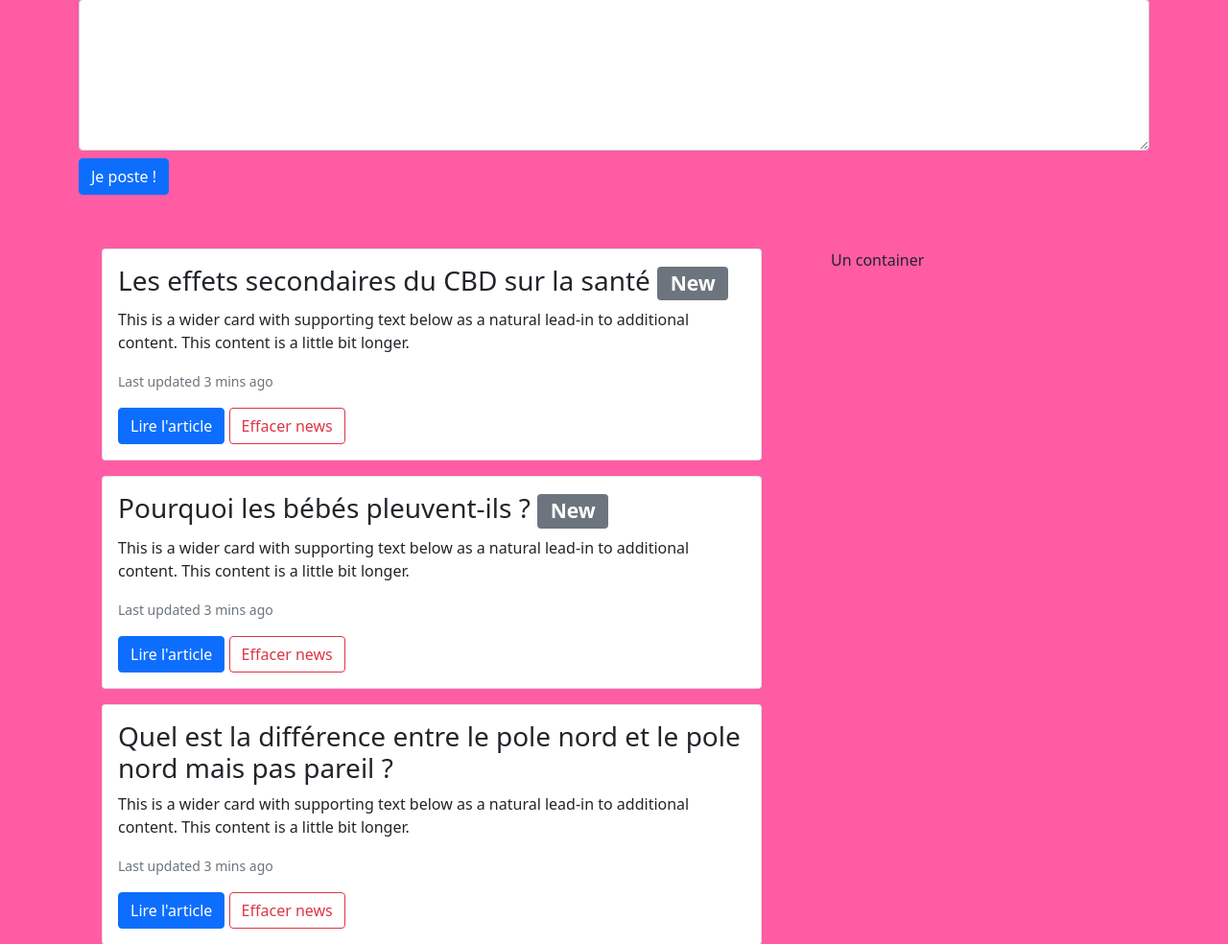
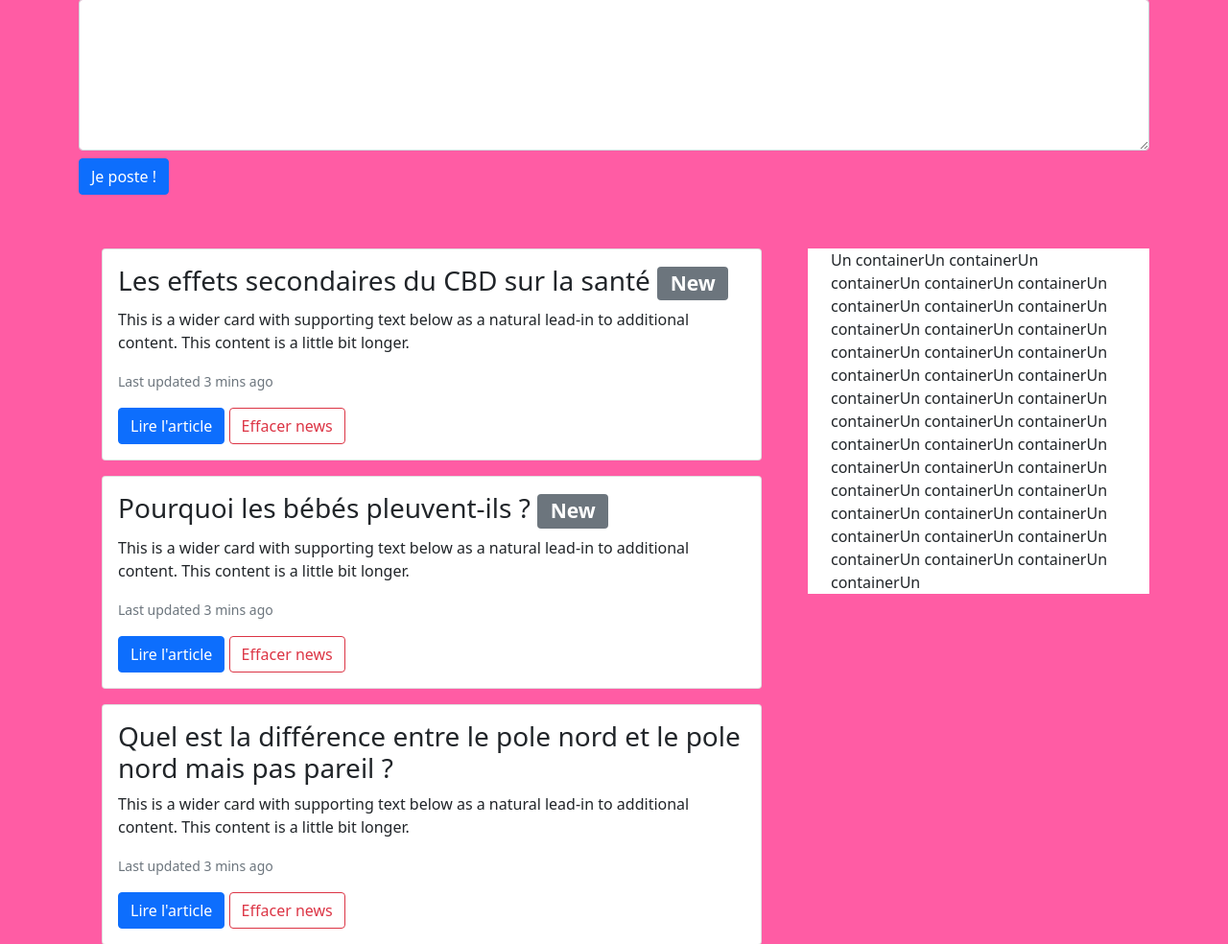
Before and after one commit to T0my-commits/UltraBlog, a PHP site: page /index.php in a window 1280 px wide. Shown: the part 169-1153 px from the top of the page at 96% size. Run offline with PHP 8.4, Linux system fonts and the light colour scheme.

Commit message:
Ajout d'un container sticky dans la vue de la page principale

```diff
--- a/vues/pagePrincipale.php
+++ b/vues/pagePrincipale.php
@@ -114,8 +114,8 @@
 
 		    	</div>
 		    <div class="col-4">
-		    	<div class="container">
-		    		Un container
+		    	<div class="container sticky-top bg-white">
+		    		Un containerUn containerUn containerUn containerUn containerUn containerUn containerUn containerUn containerUn containerUn containerUn containerUn containerUn containerUn containerUn containerUn containerUn containerUn containerUn containerUn containerUn containerUn containerUn containerUn containerUn containerUn containerUn containerUn containerUn containerUn containerUn containerUn containerUn containerUn containerUn containerUn containerUn containerUn containerUn containerUn containerUn containerUn
 		    	</div>
 
 
```
